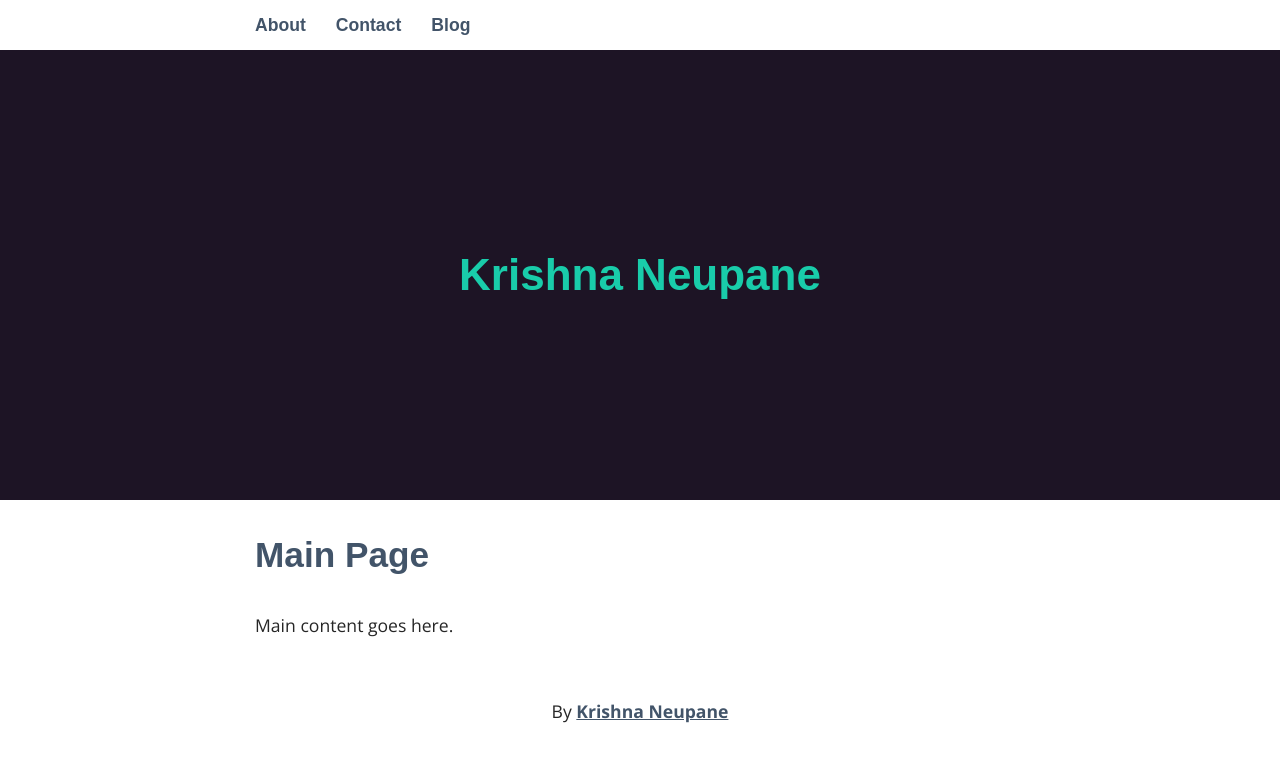
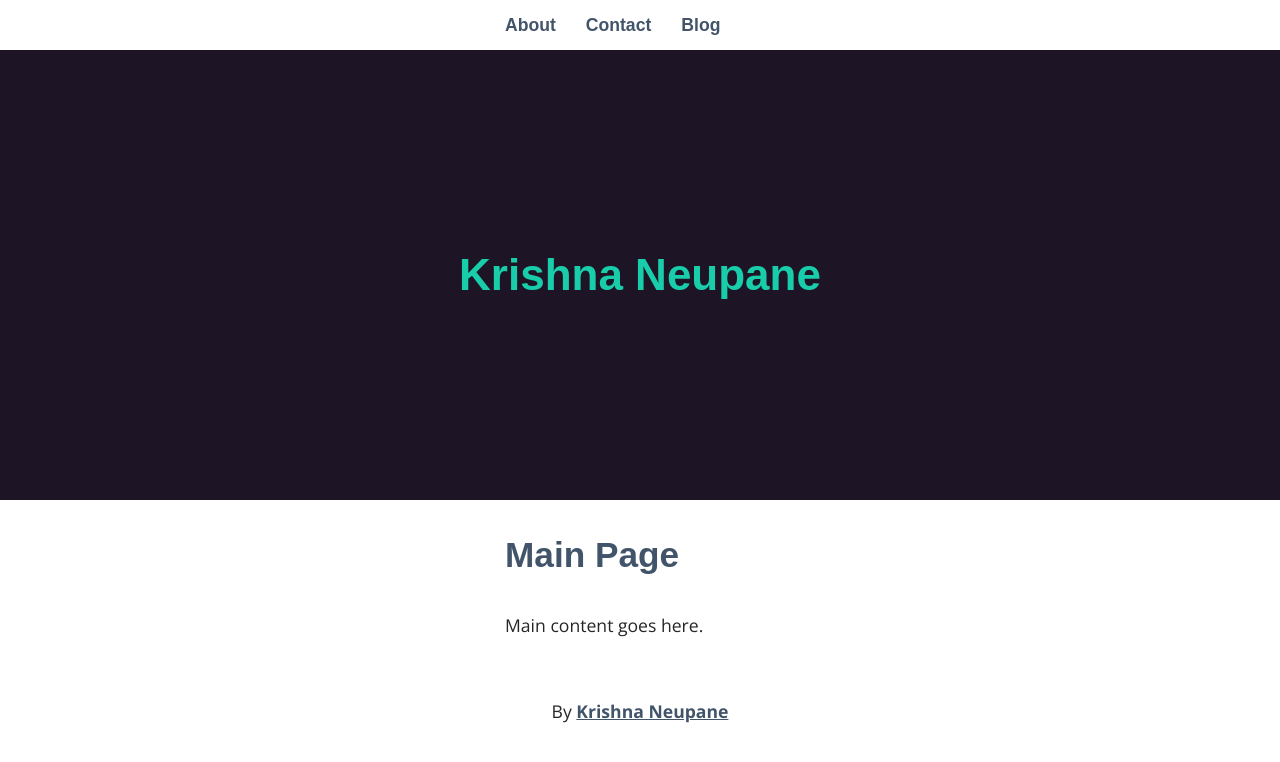
Before and after one commit to krishpn/krishpn.github.io, a Jekyll site: the page built from index.html, in a window 1280 px wide. Shown: the top 762 px of the page. Built offline with Jekyll 4.4.1, drawn with Linux system fonts in a browser that asks for light colours; some web fonts are replaced.

Commit message:
changed the styleshhet

```diff
--- a/_sass/_base.scss
+++ b/_sass/_base.scss
@@ -1,4 +1,4 @@
-$content-width: 800px;
+$content-width: 300px;
 $main: #19CCAA;
 $font-style: 'Open Sans', sans-serif;
 $font-color: #262626;
```
